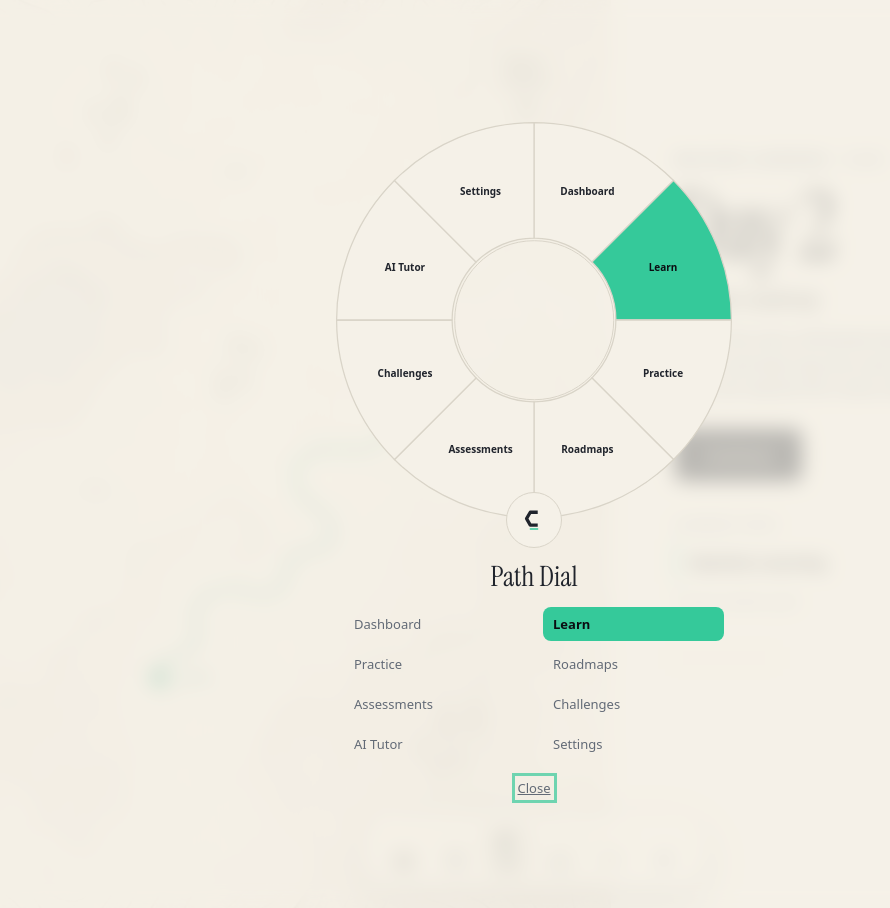
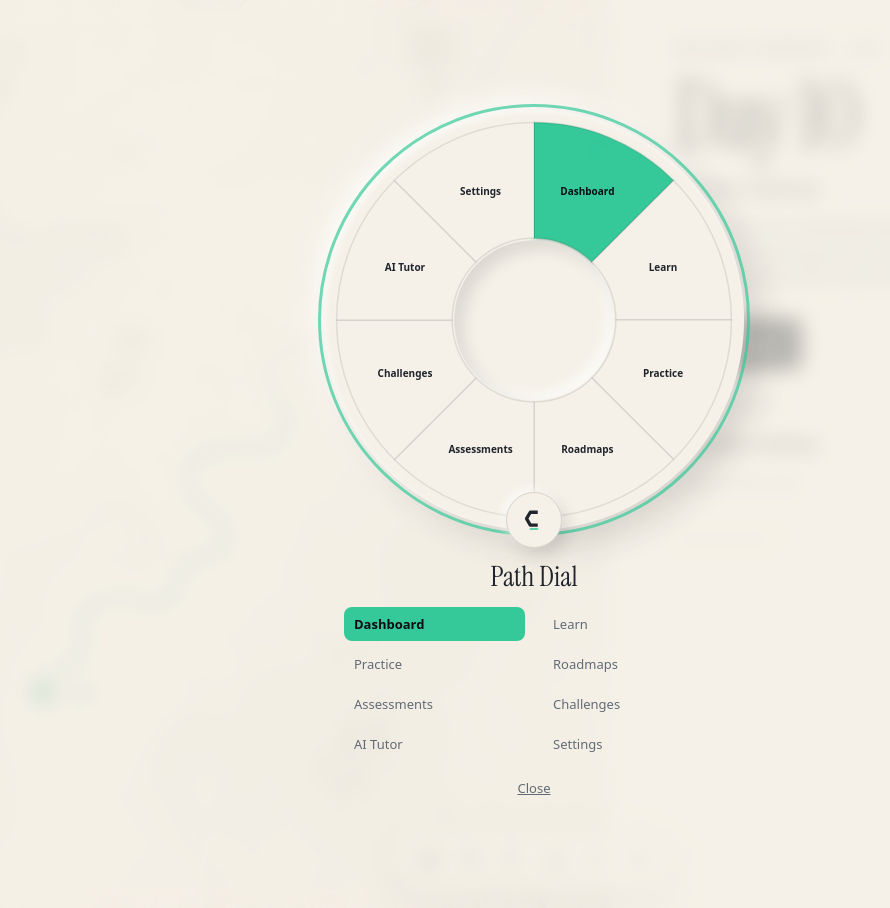
Before and after one commit to sanskrutishelke991/CodeLAbX, a Django app: page /dashboard/ in a window 1280 px wide, after a click on "Path Dial". Shown: the whole page, without its empty margins (106-996 px from the left). Run offline with Django 5.2, Linux system fonts and the light colour scheme; a user stored in the database is signed in; tables that the repository leaves empty hold one stand-in row (values such as "Sample post"); data that the repository does not hold is empty; parts of the project's set-up code (start-up, migrations or seed data) failed here and were passed over.

Commit message:
ui redisgn done

```diff
--- a/dashboard/views.py
+++ b/dashboard/views.py
@@ -1,138 +1,75 @@
+from django.shortcuts import render, redirect
 from django.contrib.auth.decorators import login_required
-from django.db.models import Count, Prefetch, Q
-from django.shortcuts import redirect, render
-from django.utils import timezone
-
-from assessments.models import Test
-from challenges.models import Challenge, UserChallenge
-from content.models import UserVideoProgress
-from learning.models import Day, Roadmap
-from progress.models import UserBadge, XPTransaction
+from learning.models import Roadmap
 from progress.services import ActivityLogger, BadgeManager
+from progress.models import UserBadge
 
 
 def landing(request):
+    """Landing page for non-authenticated users."""
     if request.user.is_authenticated:
-        return redirect("dashboard:home")
-    return render(request, "landing.html")
+        return redirect('dashboard:home')
+    return render(request, 'landing.html')
+
+
+def _next_day(rm):
+    nxt = None
+    has_days = False
+    for day in rm.days.all():
+        has_days = True
+        if not day.is_completed:
+            nxt = day
+            break
+    if nxt is not None:
+        return nxt.day_number, False
+    if has_days:
+        return rm.total_days, True
+    return 1, False
 
 
 @login_required
 def home(request):
-    user = request.user
+    roadmaps = list(
+        Roadmap.objects.filter(user=request.user)
+        .exclude(status='archived')
+        .order_by('-created_at')
+        .prefetch_related('days')
+    )
+    roadmaps.sort(key=lambda r: 0 if r.status == 'active' else 1)
+    for rm in roadmaps:
+        num, done = _next_day(rm)
+        rm.next_day_number = num
+        rm.next_is_done = done
+    active_roadmaps = sum(1 for r in roadmaps if r.status == 'active')
 
-    roadmaps = list(
-        Roadmap.objects.filter(user=user, status="active")
-        .annotate(
-            dashboard_completed_days=Count(
-                "days",
-                filter=Q(days__is_completed=True),
-                distinct=True,
-            )
-        )
-        .prefetch_related(
-            Prefetch(
-                "days",
-                queryset=Day.objects.filter(
-                    is_completed=False,
-                ).order_by("order"),
-                to_attr="dashboard_incomplete_days",
-            )
-        )
-        .order_by("-updated_at")[:3]
-    )
-    for roadmap in roadmaps:
-        roadmap.dashboard_progress = (
-            round(
-                roadmap.dashboard_completed_days
-                * 100
-                / roadmap.total_days,
-                1,
-            )
-            if roadmap.total_days
-            else 0
-        )
-        roadmap.next_day = (
-            roadmap.dashboard_incomplete_days[0]
-            if roadmap.dashboard_incomplete_days
-            else None
-        )
+    total_days_completed = 0
+    for roadmap in Roadmap.objects.filter(user=request.user):
+        total_days_completed += roadmap.completed_days
 
-    all_roadmaps = Roadmap.objects.filter(user=user)
-    active_roadmaps = all_roadmaps.filter(status="active").count()
-    completed_roadmaps = all_roadmaps.filter(status="completed").count()
-    days_completed = Day.objects.filter(
-        roadmap__user=user,
-        is_completed=True,
-    ).count()
-
-    stats = ActivityLogger.get_user_stats(user)
-    heatmap_data = ActivityLogger.get_heatmap_data(user, days=365)
-    total_active_days = sum(1 for item in heatmap_data if item["level"] > 0)
-
-    user_level = BadgeManager.get_or_create_user_level(user)
-    recent_badges = list(
-        UserBadge.objects.filter(user=user)
-        .select_related("badge")
-        .order_by("-earned_at")[:6]
-    )
-    total_badges = UserBadge.objects.filter(user=user).count()
-    recent_activity = list(
-        XPTransaction.objects.filter(user=user)
-        .order_by("-created_at")[:8]
-    )
-
-    today = timezone.localdate()
-    today_challenges = list(
-        Challenge.objects.filter(date=today).order_by("challenge_type")
-    )
-    challenge_attempts = {
-        attempt.challenge_id: attempt
-        for attempt in UserChallenge.objects.filter(
-            user=user,
-            challenge__in=today_challenges,
-        )
-    }
-    challenge_cards = [
-        {
-            "challenge": challenge,
-            "attempt": challenge_attempts.get(challenge.id),
-        }
-        for challenge in today_challenges
-    ]
+    stats = ActivityLogger.get_user_stats(request.user)
+    heatmap_data = ActivityLogger.get_heatmap_data(request.user, days=365)
+    user_level = BadgeManager.get_or_create_user_level(request.user)
+    recent_badges = UserBadge.objects.filter(user=request.user).select_related('badge').order_by('-earned_at')[:3]
+    total_badges_earned = UserBadge.objects.filter(user=request.user).count()
 
     context = {
-        "today": today,
-        "roadmaps": roadmaps,
-        "active_roadmaps": active_roadmaps,
-        "completed_roadmaps": completed_roadmaps,
-        "days_completed": days_completed,
-        "total_hours": stats["total_hours"],
-        "current_streak": stats["current_streak"],
-        "longest_streak": stats["longest_streak"],
-        "total_active_days": total_active_days,
-        "user_level": user_level,
-        "recent_badges": recent_badges,
-        "total_badges_earned": total_badges,
-        "recent_activity": recent_activity,
-        "heatmap_data": heatmap_data,
-        "challenge_cards": challenge_cards,
-        "tests_completed": Test.objects.filter(
-            user=user,
-            status="completed",
-        ).count(),
-        "videos_watched": UserVideoProgress.objects.filter(
-            user=user,
-            is_watched=True,
-        ).count(),
+        'roadmaps': roadmaps,
+        'active_roadmaps': active_roadmaps,
+        'days_completed': total_days_completed,
+        'total_hours': stats['total_hours'],
+        'current_streak': stats['current_streak'],
+        'longest_streak': stats['longest_streak'],
+        'user_level': user_level,
+        'recent_badges': recent_badges,
+        'total_badges_earned': total_badges_earned,
+        'heatmap_data': heatmap_data,
     }
-    return render(request, "dashboard/home.html", context)
-
+    return render(request, 'dashboard/home.html', context)
 
 
 def privacy(request):
-    return render(request, "legal/privacy.html")
+    return render(request, 'legal/privacy.html')
 
 
 def terms(request):
-    return render(request, "legal/terms.html")
+    return render(request, 'legal/terms.html')
--- a/static/css/v2/dashboard.css
+++ b/static/css/v2/dashboard.css
@@ -23,10 +23,10 @@
   --path-tile:rgba(243,240,232,.08);
 }
 *{box-sizing:border-box;margin:0;padding:0}
-html,body{height:100%}
+html,body{height:100%;width:100%;max-width:100%;margin:0;padding:0;overflow:hidden}
 body{
   display:grid;grid-template-columns:minmax(0,1.12fr) minmax(0,.88fr);grid-template-rows:1fr;
-  min-height:100vh;min-height:100dvh;background:var(--canvas);color:var(--ink);
+  column-gap:0;min-height:100vh;min-height:100dvh;width:100%;background:var(--canvas);color:var(--ink);
   font-family:var(--font-ui);-webkit-font-smoothing:antialiased;overflow:hidden
 }
 a{color:inherit;text-decoration:none}
@@ -46,13 +46,20 @@ svg{display:block}
 [data-theme="dark"] .i-moon{display:none}
 
 .map{
-  background:var(--canvas) var(--map) center / cover no-repeat;
-  min-height:0;min-width:0
+  position:relative;overflow:hidden;min-height:0;min-width:0;margin:0;padding:0;background:#05070a
 }
+[data-theme="light"] .map{background:#EDE8DC}
+.map img{
+  position:absolute;top:0;left:0;width:100%;height:100%;max-width:none;
+  object-fit:cover;object-position:46% 50%;display:block;
+  transform:scale(1.12);transform-origin:85% 50%
+}
+[data-theme="light"] .map-dark{display:none}
+[data-theme="dark"] .map-light{display:none}
 
 .sheet{
-  display:flex;flex-direction:column;justify-content:center;
-  padding:48px clamp(28px,5vw,64px) 136px;
+  display:flex;flex-direction:column;justify-content:flex-start;
+  padding:40px clamp(28px,5vw,64px) 120px;
   min-height:0;min-width:0;overflow:auto
 }
 .kicker{
@@ -72,7 +79,7 @@ h1{
 }
 .btn:hover,.btn:focus-visible{box-shadow:0 0 0 4px rgba(53,201,154,.4)}
 
-.paths{max-width:28em;margin-top:36px}
+.paths{max-width:28em;margin-top:28px;flex:0 1 auto}
 .paths-kicker{
   font-size:11px;font-weight:650;letter-spacing:.16em;text-transform:uppercase;
   color:var(--faint);margin-bottom:10px
@@ -139,13 +137,31 @@ h1{
 [data-theme="dark"] .dial-back{background:rgba(11,13,18,.78)}
 .dial-back[hidden]{display:none}
 .dial{width:min(520px,100%);text-align:center}
-.wheel{position:relative;width:min(420px,86vw);aspect-ratio:1;margin:0 auto}
-.wheel svg{width:100%;height:100%}
-.wedge{fill:var(--canvas);stroke:var(--line);stroke-width:1.2}
-.wedge.on{fill:#35C99A}
+.wheel{
+  --rot:22.5deg;
+  position:relative;width:min(420px,86vw);aspect-ratio:1;margin:0 auto;
+  border-radius:50%;background:var(--canvas);
+  box-shadow:
+    16px 16px 32px rgba(32,36,44,.14),
+    -10px -10px 24px rgba(255,255,255,.78),
+    inset 2px 2px 6px rgba(255,255,255,.55)
+}
+[data-theme="dark"] .wheel{
+  box-shadow:
+    16px 16px 36px rgba(0,0,0,.55),
+    -8px -8px 18px rgba(255,255,255,.045),
+    inset 1px 1px 0 rgba(255,255,255,.06)
+}
+.wheel svg{width:100%;height:100%;overflow:visible}
+.wedge{
+  fill:var(--canvas);stroke:rgba(32,36,44,.1);stroke-width:1.4;
+  transition:fill .14s ease
+}
+[data-theme="dark"] .wedge{stroke:rgba(243,240,232,.12)}
+.wedge.on{fill:#35C99A;stroke:rgba(31,122,92,.28);filter:url(#neo-on)}
 .slice{
   position:absolute;transform:translate(-50%,-50%);font-size:10px;font-weight:650;
-  color:var(--ink);text-align:center;width:72px;line-height:1.2
+  color:var(--ink);text-align:center;width:72px;line-height:1.2;pointer-events:none
 }
 .slice.on{color:#0B0D12}
 .s0{left:62.72%;top:19.28%}
@@ -158,13 +174,32 @@ h1{
 .s7{left:37.28%;top:19.28%}
 .hub{
   position:absolute;left:50%;top:50%;width:38%;aspect-ratio:1;transform:translate(-50%,-50%);
-  border-radius:50%;background:color-mix(in srgb,var(--canvas) 55%,transparent);
-  border:1px solid var(--line)
+  border-radius:50%;background:var(--canvas);border:0;pointer-events:none;
+  box-shadow:
+    inset 8px 8px 16px rgba(32,36,44,.12),
+    inset -6px -6px 14px rgba(255,255,255,.7)
+}
+[data-theme="dark"] .hub{
+  box-shadow:
+    inset 8px 8px 18px rgba(0,0,0,.45),
+    inset -4px -4px 10px rgba(255,255,255,.04)
+}
+.dial-pip{
+  position:absolute;inset:5.5%;border-radius:50%;pointer-events:none;z-index:4;
+  transform:rotate(var(--rot));transition:transform .08s linear
+}
+.dial-pip::before{
+  content:"";position:absolute;left:50%;top:0;width:11px;height:11px;margin-left:-5.5px;
+  border-radius:50%;background:#35C99A;
+  box-shadow:0 2px 8px rgba(53,201,154,.5), 0 0 0 3px rgba(53,201,154,.18)
 }
 .dial-tab{
   position:absolute;left:50%;bottom:-18px;transform:translateX(-50%);
   width:56px;height:56px;border-radius:50%;background:var(--canvas);border:1px solid var(--line);
-  display:grid;place-items:center;color:var(--ink)
+  display:grid;place-items:center;color:var(--ink);z-index:5;pointer-events:none;
+  box-shadow:
+    6px 8px 16px rgba(32,36,44,.12),
+    -4px -4px 10px rgba(255,255,255,.65)
 }
 .dial-tab svg{width:28px;height:28px}
 .dial-title{margin:28px 0 12px;font-family:var(--font-display);font-size:28px;font-weight:400}
--- a/static/js/v2/dashboard.js
+++ b/static/js/v2/dashboard.js
@@ -6,11 +6,16 @@
   var openDialBtn = document.getElementById("open-dial");
   var tog = document.getElementById("theme-toggle");
   var dock = document.getElementById("dock");
+  var wheel = document.getElementById("wheel");
   var kicker = document.getElementById("day-kicker");
   var heading = document.getElementById("day-h");
   var lede = document.getElementById("day-lede");
   var cont = document.getElementById("continue");
   var rows = document.querySelectorAll(".path-row");
+  var wedges = wheel ? wheel.querySelectorAll(".wedge") : [];
+  var slices = wheel ? wheel.querySelectorAll(".slice") : [];
+  var listLinks = document.querySelectorAll("#dlist a");
+  var selected = 0;
 
   function theme(t) {
     root.setAttribute("data-theme", t);
@@ -59,15 +64,66 @@
     }
   } catch (e) {}
 
+  function setSel(i, rot) {
+    selected = ((i % 8) + 8) % 8;
+    var n;
+    for (n = 0; n < wedges.length; n++) {
+      wedges[n].classList.toggle("on", Number(wedges[n].getAttribute("data-i")) === selected);
+    }
+    for (n = 0; n < slices.length; n++) {
+      var on = Number(slices[n].getAttribute("data-i")) === selected;
+      slices[n].classList.toggle("on", on);
+      if (on) slices[n].setAttribute("aria-current", "true");
+      else slices[n].removeAttribute("aria-current");
+    }
+    for (n = 0; n < listLinks.length; n++) {
+      listLinks[n].classList.toggle("on", Number(listLinks[n].getAttribute("data-i")) === selected);
+    }
+    if (wheel) {
+      var deg = rot == null ? selected * 45 + 22.5 : rot;
+      wheel.style.setProperty("--rot", deg + "deg");
+    }
+  }
+
+  function pointerAngle(ev) {
+    if (!wheel) return null;
+    var rect = wheel.getBoundingClientRect();
+    var cx = rect.left + rect.width / 2;
+    var cy = rect.top + rect.height / 2;
+    var dx = ev.clientX - cx;
+    var dy = ev.clientY - cy;
+    var dist = Math.sqrt(dx * dx + dy * dy);
+    var r = rect.width / 2;
+    if (dist < r * 0.2 || dist > r * 1.02) return null;
+    var ang = Math.atan2(dx, -dy) * (180 / Math.PI);
+    if (ang < 0) ang += 360;
+    return ang;
+  }
+
+  function goSelected() {
+    var a = null;
+    for (var n = 0; n < slices.length; n++) {
+      if (Number(slices[n].getAttribute("data-i")) === selected) {
+        a = slices[n];
+        break;
+      }
+    }
+    if (a && a.href) window.location.assign(a.href);
+  }
+
   function openDial() {
     if (!back) return;
     back.hidden = false;
-    if (closeBtn) closeBtn.focus();
+    setSel(selected);
+    if (wheel) wheel.focus();
   }
   function closeDial() {
     if (!back) return;
     back.hidden = true;
     if (openDialBtn) openDialBtn.focus();
+  }
+  function dialOpen() {
+    return back && !back.hidden;
   }
   if (openDialBtn) openDialBtn.addEventListener("click", openDial);
   if (closeBtn) closeBtn.addEventListener("click", closeDial);
@@ -76,8 +132,77 @@
       if (e.target === back) closeDial();
     });
   }
+  var skipClick = false;
+  var touchMoved = false;
+
+  function tracePoint(pt) {
+    if (!pt) return null;
+    var ang = pointerAngle(pt);
+    if (ang == null) return null;
+    setSel(Math.floor(ang / 45) % 8, ang);
+    return ang;
+  }
+
+  if (wheel) {
+    wheel.addEventListener("mousemove", function (e) {
+      if (!dialOpen()) return;
+      tracePoint(e);
+    });
+    wheel.addEventListener("click", function (e) {
+      if (!dialOpen()) return;
+      if (skipClick) {
+        skipClick = false;
+        return;
+      }
+      if (tracePoint(e) == null) return;
+      goSelected();
+    });
+    wheel.addEventListener("touchstart", function (e) {
+      if (!dialOpen()) return;
+      touchMoved = false;
+      skipClick = true;
+      var t = e.touches[0];
+      if (t) tracePoint(t);
+    }, { passive: true });
+    wheel.addEventListener("touchmove", function (e) {
+      if (!dialOpen()) return;
+      if (e.cancelable) e.preventDefault();
+      touchMoved = true;
+      var t = e.touches[0];
+      if (t) tracePoint(t);
+    }, { passive: false });
+    wheel.addEventListener("touchend", function (e) {
+      if (!dialOpen()) return;
+      var t = e.changedTouches[0];
+      if (t) tracePoint(t);
+      if (!touchMoved) goSelected();
+    });
+  }
+  for (var li = 0; li < listLinks.length; li++) {
+    (function (link) {
+      link.addEventListener("mouseenter", function () {
+        if (!dialOpen()) return;
+        var i = Number(link.getAttribute("data-i"));
+        if (!isNaN(i)) setSel(i);
+      });
+    })(listLinks[li]);
+  }
   document.addEventListener("keydown", function (e) {
-    if (e.key === "Escape") closeDial();
+    if (e.key === "Escape") {
+      closeDial();
+      return;
+    }
+    if (!dialOpen()) return;
+    if (e.key === "ArrowDown" || e.key === "ArrowRight") {
+      e.preventDefault();
+      setSel(selected + 1);
+    } else if (e.key === "ArrowUp" || e.key === "ArrowLeft") {
+      e.preventDefault();
+      setSel(selected - 1);
+    } else if (e.key === "Enter" || e.key === " ") {
+      e.preventDefault();
+      goSelected();
+    }
   });
 
   function reduceMotion() {
--- a/templates/dashboard/home.html
+++ b/templates/dashboard/home.html
@@ -3,10 +3,10 @@
 <html lang="en" data-theme="light">
 <head>
 <meta charset="UTF-8">
-<meta name="viewport" content="width=device-width, initial-scale=1.0">
+<meta name="viewport" content="width=device-width, initial-scale=1.0, viewport-fit=cover">
 <title>CodeLabX — Home</title>
 <link rel="icon" href="{% static 'brand/favicon.svg' %}">
-<link rel="stylesheet" href="{% static 'css/v2/dashboard.css' %}?v=2">
+<link rel="stylesheet" href="{% static 'css/v2/dashboard.css' %}?v=6">
 </head>
 <body>
 <a class="sr" href="#day">Skip to today</a>
@@ -16,40 +16,39 @@
   <svg class="i-sun" viewBox="0 0 24 24" aria-hidden="true"><circle cx="12" cy="12" r="4" fill="none" stroke="currentColor" stroke-width="1.6"/><path fill="none" stroke="currentColor" stroke-width="1.6" d="M12 3 V5 M12 19 V21 M3 12 H5 M19 12 H21 M5.6 5.6 L7 7 M17 17 L18.4 18.4 M18.4 5.6 L17 7 M7 17 L5.6 18.4"/></svg>
 </button>
 
-<section class="map" aria-hidden="true"></section>
+<section class="map" aria-hidden="true">
+  <img class="map-light" src="{% static 'brand/dash-map-light.jpg' %}" alt="">
+  <img class="map-dark" src="{% static 'brand/dash-map-dark.jpg' %}" alt="">
+</section>
 
 <section class="sheet" id="day">
 {% if roadmaps %}
   {% with rm=roadmaps.0 %}
-  {% with nxt=rm.completed_days|add:1 %}
   <p class="kicker" id="day-kicker">{{ rm.get_topic_display }} · {{ rm.daily_hours }} h</p>
-  <h1 id="day-h">Day {% if nxt > rm.total_days %}{{ rm.total_days }}{% else %}{{ nxt }}{% endif %}</h1>
+  <h1 id="day-h">Day {{ rm.next_day_number }}</h1>
   <p class="lede" id="day-lede">{{ rm.title }}</p>
   <p class="body">This is the next unfinished day on the path you set. Daily hours and level stay the ones you chose. A later proposal does not rewrite this route until you approve it.</p>
-  {% if nxt > rm.total_days %}
+  {% if rm.next_is_done %}
   <a class="btn" id="continue" href="{% url 'learning:roadmap_detail' rm.id %}">Continue</a>
   {% else %}
-  <a class="btn" id="continue" href="{% url 'learning:day_detail' rm.id nxt %}">Continue</a>
+  <a class="btn" id="continue" href="{% url 'learning:day_detail' rm.id rm.next_day_number %}">Continue</a>
   {% endif %}
-  {% endwith %}
   {% endwith %}
 
   <div class="paths" aria-label="Current path">
     <p class="paths-kicker">Current path</p>
     {% for rm in roadmaps %}
-    {% with nxt=rm.completed_days|add:1 %}
     <button type="button"
       class="path-row{% if forloop.first %} on{% endif %}"
       {% if forloop.first %}aria-current="true"{% else %}aria-current="false"{% endif %}
       data-id="{{ rm.id }}"
-      data-day="{% if nxt > rm.total_days %}{{ rm.total_days }}{% else %}{{ nxt }}{% endif %}"
+      data-day="{{ rm.next_day_number }}"
       data-kicker="{{ rm.get_topic_display }} · {{ rm.daily_hours }} h"
       data-title="{{ rm.title }}"
-      data-href="{% if nxt > rm.total_days %}{% url 'learning:roadmap_detail' rm.id %}{% else %}{% url 'learning:day_detail' rm.id nxt %}{% endif %}">
-      <span class="path-name">{{ rm.get_topic_display }}</span>
-      <span class="path-meta">Day {% if nxt > rm.total_days %}{{ rm.total_days }}{% else %}{{ nxt }}{% endif %} · {{ rm.daily_hours }} h</span>
+      data-href="{% if rm.next_is_done %}{% url 'learning:roadmap_detail' rm.id %}{% else %}{% url 'learning:day_detail' rm.id rm.next_day_number %}{% endif %}">
+      <span class="path-name">{{ rm.title }}</span>
+      <span class="path-meta">Day {{ rm.next_day_number }} · {{ rm.daily_hours }} h</span>
     </button>
-    {% endwith %}
     {% endfor %}
     <a class="path-new" href="{% url 'learning:roadmap_create' %}">Create another path</a>
   </div>
@@ -79,7 +78,7 @@
     <svg viewBox="0 0 24 24" aria-hidden="true"><path fill="none" stroke="currentColor" stroke-width="1.6" d="M5 5 H14 A3 3 0 0 1 17 8 V20 H8 A3 3 0 0 0 5 17 Z M14 5 V17 A3 3 0 0 0 17 20"/></svg>
     <span class="dock-cap">Learn</span>
   </a>
-  <button type="button" class="dock-i dock-path" id="open-dial" title="Path Dial" aria-haspopup="dialog" aria-controls="dial">
+  <button type="button" class="dock-i" id="open-dial" title="Path Dial" aria-haspopup="dialog" aria-controls="dial">
     <svg viewBox="0 0 128 128" aria-hidden="true">
       <path fill="none" stroke="currentColor" stroke-width="15" stroke-linejoin="round" d="M81 87.44 L47 87.44 L30 58 L47 28.56 L81 28.56"/>
       <rect x="44" y="102" width="40" height="6" rx="3" fill="#35C99A"/>
@@ -110,10 +109,15 @@
 
 <div class="dial-back" id="dial-back" hidden>
   <div class="dial" role="dialog" aria-modal="true" aria-labelledby="dial-title" id="dial">
-    <div class="wheel" id="wheel">
+    <div class="wheel" id="wheel" tabindex="0" aria-label="Path Dial wheel">
       <svg viewBox="0 0 400 400" aria-hidden="true">
-        <path class="wedge" data-i="0" d="M200.0,12.0 A188,188 0 0 1 332.9,67.1 L255.2,144.8 A78,78 0 0 0 200.0,122.0 Z"/>
-        <path class="wedge on" data-i="1" d="M332.9,67.1 A188,188 0 0 1 388.0,200.0 L278.0,200.0 A78,78 0 0 0 255.2,144.8 Z"/>
+        <defs>
+          <filter id="neo-on" x="-20%" y="-20%" width="140%" height="140%">
+            <feDropShadow dx="0" dy="3" stdDeviation="2.4" flood-color="#1F7A5C" flood-opacity=".28"/>
+          </filter>
+        </defs>
+        <path class="wedge on" data-i="0" d="M200.0,12.0 A188,188 0 0 1 332.9,67.1 L255.2,144.8 A78,78 0 0 0 200.0,122.0 Z"/>
+        <path class="wedge" data-i="1" d="M332.9,67.1 A188,188 0 0 1 388.0,200.0 L278.0,200.0 A78,78 0 0 0 255.2,144.8 Z"/>
         <path class="wedge" data-i="2" d="M388.0,200.0 A188,188 0 0 1 332.9,332.9 L255.2,255.2 A78,78 0 0 0 278.0,200.0 Z"/>
         <path class="wedge" data-i="3" d="M332.9,332.9 A188,188 0 0 1 200.0,388.0 L200.0,278.0 A78,78 0 0 0 255.2,255.2 Z"/>
         <path class="wedge" data-i="4" d="M200.0,388.0 A188,188 0 0 1 67.1,332.9 L144.8,255.2 A78,78 0 0 0 200.0,278.0 Z"/>
@@ -121,15 +125,16 @@
         <path class="wedge" data-i="6" d="M12.0,200.0 A188,188 0 0 1 67.1,67.1 L144.8,144.8 A78,78 0 0 0 122.0,200.0 Z"/>
         <path class="wedge" data-i="7" d="M67.1,67.1 A188,188 0 0 1 200.0,12.0 L200.0,122.0 A78,78 0 0 0 144.8,144.8 Z"/>
       </svg>
-      <a class="slice s0" href="{% url 'dashboard:home' %}">Dashboard</a>
-      <a class="slice s1 on" href="{% url 'content:library' %}">Learn</a>
-      <a class="slice s2" href="{% url 'practice:task_list' %}">Practice</a>
-      <a class="slice s3" href="{% url 'learning:roadmaps' %}">Roadmaps</a>
-      <a class="slice s4" href="{% url 'assessments:quiz_list' %}">Assessments</a>
-      <a class="slice s5" href="{% url 'challenges:dashboard' %}">Challenges</a>
-      <a class="slice s6" href="{% url 'ai_tools:home' %}">AI Tutor</a>
-      <a class="slice s7" href="{% url 'accounts:settings' %}">Settings</a>
+      <a class="slice s0 on" data-i="0" href="{% url 'dashboard:home' %}">Dashboard</a>
+      <a class="slice s1" data-i="1" href="{% url 'content:library' %}">Learn</a>
+      <a class="slice s2" data-i="2" href="{% url 'practice:task_list' %}">Practice</a>
+      <a class="slice s3" data-i="3" href="{% url 'learning:roadmaps' %}">Roadmaps</a>
+      <a class="slice s4" data-i="4" href="{% url 'assessments:quiz_list' %}">Assessments</a>
+      <a class="slice s5" data-i="5" href="{% url 'challenges:dashboard' %}">Challenges</a>
+      <a class="slice s6" data-i="6" href="{% url 'ai_tools:home' %}">AI Tutor</a>
+      <a class="slice s7" data-i="7" href="{% url 'accounts:settings' %}">Settings</a>
       <div class="hub" aria-hidden="true"></div>
+      <div class="dial-pip" aria-hidden="true"></div>
       <div class="dial-tab" aria-hidden="true">
         <svg viewBox="0 0 128 128">
           <path fill="none" stroke="currentColor" stroke-width="15" stroke-linejoin="round" d="M81 87.44 L47 87.44 L30 58 L47 28.56 L81 28.56"/>
@@ -138,15 +143,15 @@
       </div>
     </div>
     <p class="dial-title" id="dial-title">Path Dial</p>
-    <nav class="dlist" aria-label="Destinations">
-      <a href="{% url 'dashboard:home' %}">Dashboard</a>
-      <a class="on" href="{% url 'content:library' %}">Learn</a>
-      <a href="{% url 'practice:task_list' %}">Practice</a>
-      <a href="{% url 'learning:roadmaps' %}">Roadmaps</a>
-      <a href="{% url 'assessments:quiz_list' %}">Assessments</a>
-      <a href="{% url 'challenges:dashboard' %}">Challenges</a>
-      <a href="{% url 'ai_tools:home' %}">AI Tutor</a>
-      <a href="{% url 'accounts:settings' %}">Settings</a>
+    <nav class="dlist" id="dlist" aria-label="Destinations">
+      <a class="on" data-i="0" href="{% url 'dashboard:home' %}">Dashboard</a>
+      <a data-i="1" href="{% url 'content:library' %}">Learn</a>
+      <a data-i="2" href="{% url 'practice:task_list' %}">Practice</a>
+      <a data-i="3" href="{% url 'learning:roadmaps' %}">Roadmaps</a>
+      <a data-i="4" href="{% url 'assessments:quiz_list' %}">Assessments</a>
+      <a data-i="5" href="{% url 'challenges:dashboard' %}">Challenges</a>
+      <a data-i="6" href="{% url 'ai_tools:home' %}">AI Tutor</a>
+      <a data-i="7" href="{% url 'accounts:settings' %}">Settings</a>
     </nav>
     <button type="button" class="dial-x" id="dial-close">Close</button>
   </div>
```
Also changed, not shown: other parts of static/css/v2/dashboard.css (+27 -33 lines), static/brand/dash-map-dark.jpg, static/brand/dash-map-light.jpg.
